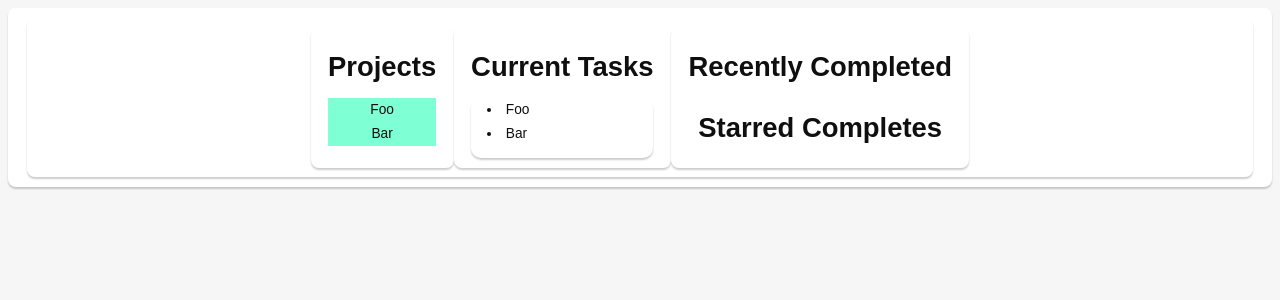
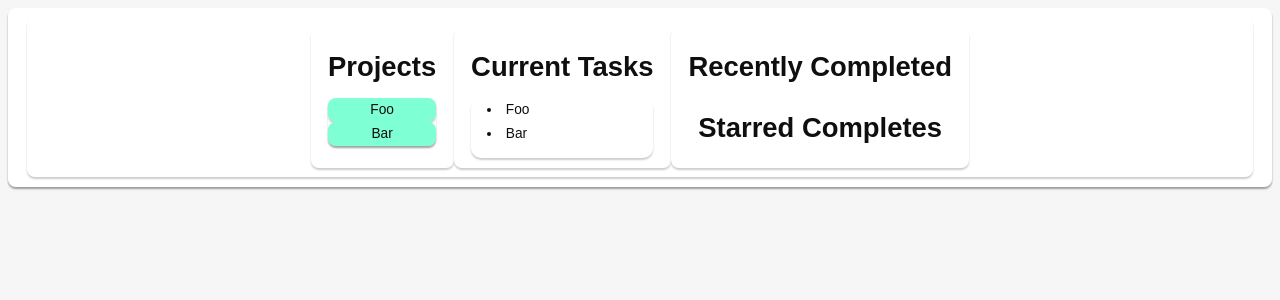
Before and after one commit to npetrangelo/task-tool, a Vue app: page / in a window 1280 px wide. Shown: the top 300 px of the page. Built offline with nearby package versions, Linux system fonts and the light colour scheme.

Commit message:
Projects in column div

```diff
--- a/src/components/Projects.vue
+++ b/src/components/Projects.vue
@@ -6,8 +6,10 @@ const items = ref([{ message: 'Foo' }, { message: 'Bar' }]);
 <template>
     <div class="col">
         <h1>Projects</h1>
-        <div v-for="item in items" class="project">
-            {{ item.message }}
+        <div class="col">
+            <div v-for="item in items" class="project">
+                {{ item.message }}
+            </div>
         </div>
     </div>
 </template>
@@ -16,4 +18,9 @@ const items = ref([{ message: 'Foo' }, { message: 'Bar' }]);
 .project {
     background-color: aquamarine;
 }
+
+div {
+    border-radius: 8px;
+    box-shadow: 0 2px 2px rgba(0, 0, 0, 0.2);
+}
 </style>
```
